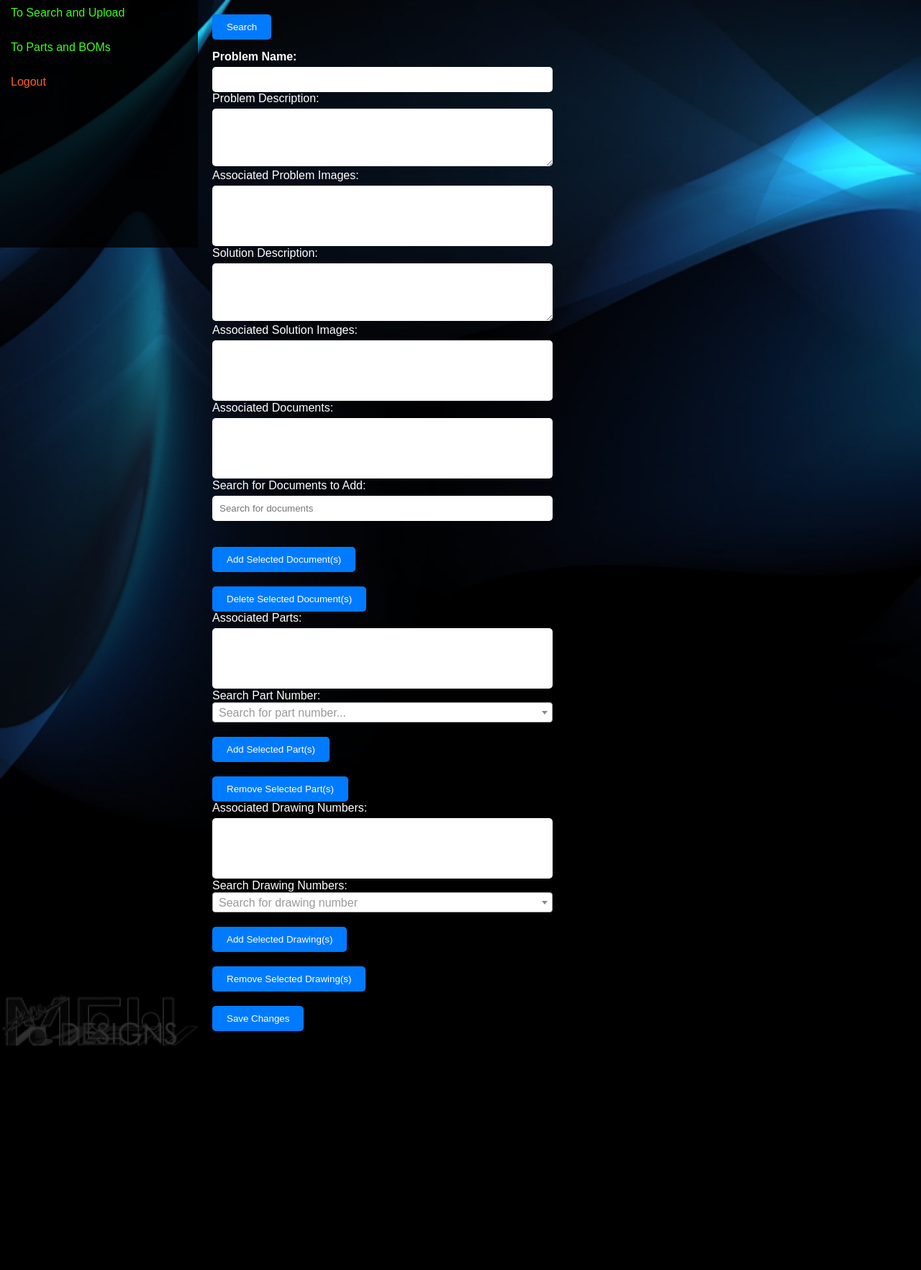
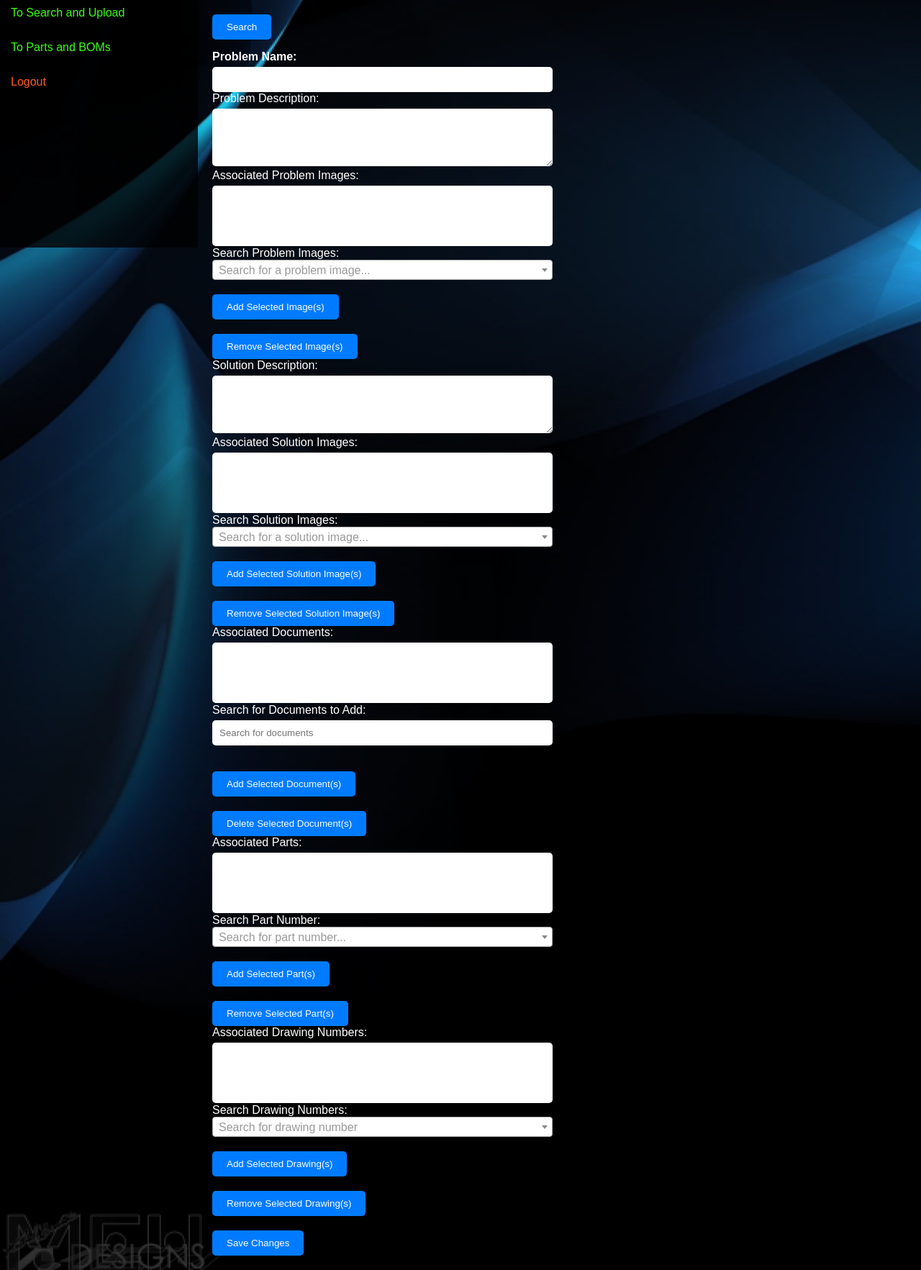
Before and after one commit to Rlemons12/MDEV_EMTAC, a Flask app: template templates/troubleshooting_guide.html in a window 1280 px wide, after a click on "Edit Troubleshooting Guide Entry". Shown: the part 516-2281 px from the top of the page at 72% size. Before the commit the page ends 1969 px from the top, so only its background shows below. Run offline with Flask 3, Linux system fonts and the light colour scheme; the template is opened without the code that fills it, so the values that code supplies are empty; the visitor is signed in with stand-in values (Sample User, id 1); parts of the project's set-up code (start-up, migrations or seed data) failed here and were passed over; some libraries are stand-ins or nearby versions.

Commit message:
Updated troubleshooting_guide.html Problem/Solution Image add/remove function

```diff
--- a/static/js/get_problem_solution_edit_data.js
+++ b/static/js/get_problem_solution_edit_data.js
@@ -101,6 +101,118 @@ function loadProblemSolution(problemId) {
         }
     });
 }
+// Initialize Select2 for image search
+$('#tsg_imageSearchDropdown').select2({
+    ajax: {
+        url: '/search_images',  // Endpoint for searching problem images
+        dataType: 'json',
+        delay: 250,
+        data: function(params) {
+            return { q: params.term };  // Search term entered by the user
+        },
+        processResults: function(data) {
+            return {
+                results: data.map(function(image) {
+                    return {
+                        id: image.id,
+                        text: image.title  // Display image title
+                    };
+                })
+            };
+        },
+        cache: true
+    },
+    minimumInputLength: 2,
+    placeholder: 'Search for a problem image...'
+});
+
+// Add selected image from the search dropdown to the edit_problem_imageDropdown
+$('#addImageButton').on('click', function() {
+    var selectedImages = $('#tsg_imageSearchDropdown').select2('data');  // Get selected image data
+
+    // Loop through selected images and add them to the edit_problem_imageDropdown
+    selectedImages.forEach(function(image) {
+        if ($('#edit_problem_imageDropdown option[value="' + image.id + '"]').length === 0) {
+            var newOption = $('<option>', {
+                value: image.id,
+                text: image.text,  // Display image title
+                selected: true  // Mark as selected when added
+            });
+            $('#edit_problem_imageDropdown').append(newOption);
+        }
+    });
+
+    // Clear the search dropdown after adding the image
+    $('#tsg_imageSearchDropdown').val(null).trigger('change');
+});
+
+// Remove selected images from the edit_problem_imageDropdown
+$('#removeImageButton').on('click', function() {
+    $('#edit_problem_imageDropdown option:selected').each(function() {
+        $(this).remove();  // Remove the selected option
+    });
+});
+
+// Ensure all images in the edit_problem_imageDropdown are selected before form submission
+$('#editProblemSolutionForm').on('submit', function() {
+    $('#edit_problem_imageDropdown option').prop('selected', true);  // Select all options before submission
+});
+// Initialize Select2 for solution image search
+$('#tsg_solutionImageSearchDropdown').select2({
+    ajax: {
+        url: '/search_solution_images',  // Endpoint for searching solution images
+        dataType: 'json',
+        delay: 250,
+        data: function(params) {
+            return { q: params.term };  // Search term entered by the user
+        },
+        processResults: function(data) {
+            return {
+                results: data.map(function(image) {
+                    return {
+                        id: image.id,
+                        text: image.title  // Display image title
+                    };
+                })
+            };
+        },
+        cache: true
+    },
+    minimumInputLength: 2,
+    placeholder: 'Search for a solution image...'
+});
+
+// Add selected solution image from the search dropdown to the edit_solution_imageDropdown
+$('#addSolutionImageButton').on('click', function() {
+    var selectedSolutionImages = $('#tsg_solutionImageSearchDropdown').select2('data');  // Get selected solution image data
+
+    // Loop through selected solution images and add them to the edit_solution_imageDropdown
+    selectedSolutionImages.forEach(function(image) {
+        if ($('#edit_solution_imageDropdown option[value="' + image.id + '"]').length === 0) {
+            var newOption = $('<option>', {
+                value: image.id,
+                text: image.text,  // Display image title
+                selected: true  // Mark as selected when added
+            });
+            $('#edit_solution_imageDropdown').append(newOption);
+        }
+    });
+
+    // Clear the search dropdown after adding the solution image
+    $('#tsg_solutionImageSearchDropdown').val(null).trigger('change');
+});
+
+// Remove selected solution images from the edit_solution_imageDropdown
+$('#removeSolutionImageButton').on('click', function() {
+    $('#edit_solution_imageDropdown option:selected').each(function() {
+        $(this).remove();  // Remove the selected option
+    });
+});
+
+// Ensure all solution images in the edit_solution_imageDropdown are selected before form submission
+$('#editProblemSolutionForm').on('submit', function() {
+    $('#edit_solution_imageDropdown option').prop('selected', true);  // Select all options before submission
+});
 
 // Function to search for additional documents
 $('#search_document').on('input', function () {
--- a/templates/troubleshooting_guide.html
+++ b/templates/troubleshooting_guide.html
@@ -110,9 +110,20 @@
 
                 <!-- Associated Problem Images -->
                 <label for="edit_problem_image">Associated Problem Images:</label><br>
-                <select name="edit_problem_image[]" id="edit_problem_imageDropdown" multiple>
-                    <!-- Dynamically populate the options with associated problem images -->
+                <select name="edit_problem_image[]" id="edit_problem_imageDropdown" multiple style="width: 100%;">
+                    <!-- Dynamically populated associated problem images -->
                 </select><br>
+
+                <!-- Search for Problem Images -->
+                <label for="imageSearch" style="color:white;">Search Problem Images:</label><br>
+                <select id="tsg_imageSearchDropdown" style="width: 100%;"></select><br>
+
+                <!-- Button to Add Selected Image(s) -->
+                <button type="button" id="addImageButton">Add Selected Image(s)</button><br>
+
+                <!-- Button to Remove Selected Image(s) -->
+                <button type="button" id="removeImageButton">Remove Selected Image(s)</button><br>
+
 
                 <!-- Solution Description -->
                 <label for="edit_solution_description">Solution Description:</label><br>
@@ -120,9 +131,20 @@
 
                 <!-- Associated Solution Images -->
                 <label for="edit_solution_image">Associated Solution Images:</label><br>
-                <select name="edit_solution_image[]" id="edit_solution_imageDropdown" multiple>
-                    <!-- Dynamically populate the options with associated solution images -->
+                <select name="edit_solution_image[]" id="edit_solution_imageDropdown" multiple style="width: 100%;">
+                    <!-- Dynamically populated associated solution images -->
                 </select><br>
+
+                <!-- Search for Solution Images -->
+                <label for="solutionImageSearch" style="color:white;">Search Solution Images:</label><br>
+                <select id="tsg_solutionImageSearchDropdown" style="width: 100%;"></select><br>
+
+                <!-- Button to Add Selected Solution Image(s) -->
+                <button type="button" id="addSolutionImageButton">Add Selected Solution Image(s)</button><br>
+
+                <!-- Button to Remove Selected Solution Image(s) -->
+                <button type="button" id="removeSolutionImageButton">Remove Selected Solution Image(s)</button><br>
+
 
                 <!-- Associated Documents -->
                 <label for="edit_document">Associated Documents:</label><br>
@@ -162,7 +184,6 @@
                 <button type="button" id="removePartButton">Remove Selected Part(s)</button><br>
 
 
-
                 <!-- Associated Drawing Numbers -->
                 <label for="edit_drawing">Associated Drawing Numbers:</label><br>
                 <select name="edit_drawing[]" id="edit_drawingdropdown" multiple style="width: 100%;">
@@ -178,7 +199,6 @@
 
                 <!-- Button to Remove Selected Drawing(s) -->
                 <button type="button" id="removeDrawingButton">Remove Selected Drawing(s)</button><br>
-
 
                 <!-- Save Changes Button -->
                 <button type="submit">Save Changes</button>
```
Also changed, not shown: 1 other file.
